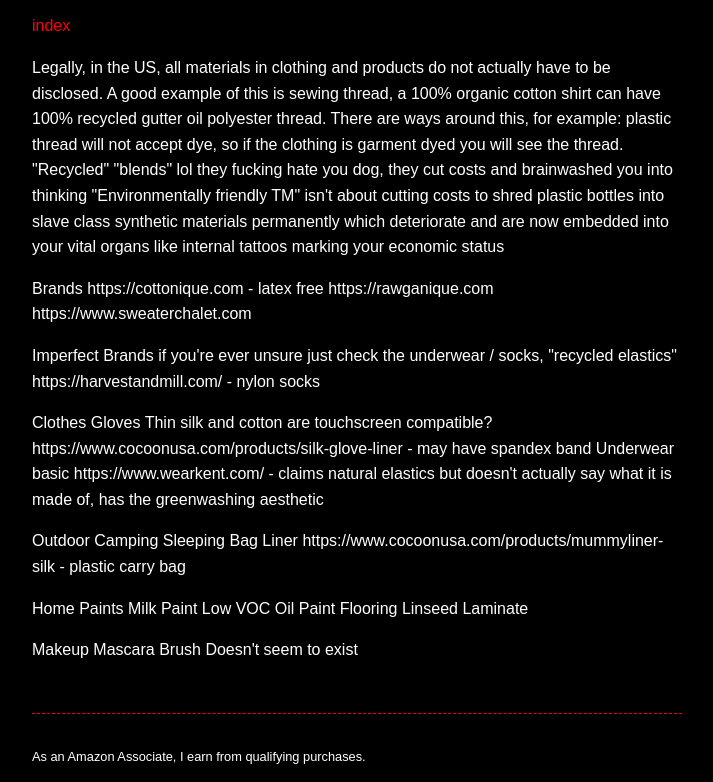
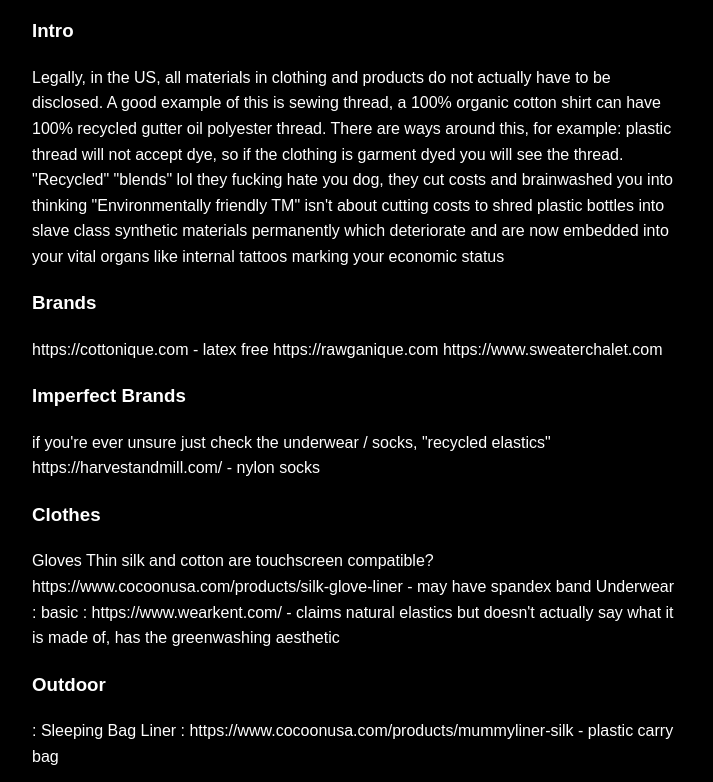
Before and after one commit to metajohn/antiplasticlifeform, an Eleventy site: page src/posts/products-general.md in a window 1280 px wide. Shown: the part 169-951 px from the top of the page, without its empty margins (283-996 px from the left). Built offline with nearby package versions, Linux system fonts and the light colour scheme; Eleventy itself is replaced by a stand-in of ours; files that its build step writes are made by us from their sources.

Commit message:
style: test to adapt nested md structure into html appropriate structure

```diff
--- a/src/posts/products-general.md
+++ b/src/posts/products-general.md
@@ -2,34 +2,32 @@
 title: Products General
 layout: base.html
 ---
-[index](../index.md)
-
+### Intro
 Legally, in the US, all materials in clothing and products do not actually have to be disclosed. A good example of this is sewing thread, a 100% organic cotton shirt can have 100% recycled gutter oil polyester thread. There are ways around this, for example: plastic thread will not accept dye, so if the clothing is garment dyed you will see the thread. "Recycled" "blends" lol they fucking hate you dog, they cut costs and brainwashed you into thinking "Environmentally friendly TM" isn't about cutting costs to shred plastic bottles into slave class synthetic materials permanently which deteriorate and are now embedded into your vital organs like internal tattoos marking your economic status
 
-Brands
+### Brands
 https://cottonique.com - latex free
 https://rawganique.com
 https://www.sweaterchalet.com
 
 
 
-Imperfect Brands
+### Imperfect Brands
 	if you're ever unsure just check the underwear / socks, "recycled elastics"
 	https://harvestandmill.com/ - nylon socks
 
 
-Clothes
-	Gloves
-		Thin silk and cotton are touchscreen compatible?
-		https://www.cocoonusa.com/products/silk-glove-liner - may have spandex band
-	Underwear
-		basic
-			https://www.wearkent.com/ - claims natural elastics but doesn't actually say what it is made of, has the greenwashing aesthetic
+### Clothes
+Gloves
+	Thin silk and cotton are touchscreen compatible?
+	https://www.cocoonusa.com/products/silk-glove-liner - may have spandex band
+Underwear
+	: basic
+	: https://www.wearkent.com/ - claims natural elastics but doesn't actually say what it is made of, has the greenwashing aesthetic
 
-Outdoor
-	Camping
-		Sleeping Bag Liner
-			https://www.cocoonusa.com/products/mummyliner-silk - plastic carry bag
+### Outdoor
+: Sleeping Bag Liner
+: https://www.cocoonusa.com/products/mummyliner-silk - plastic carry bag
 
 Home
 	Paints
```
